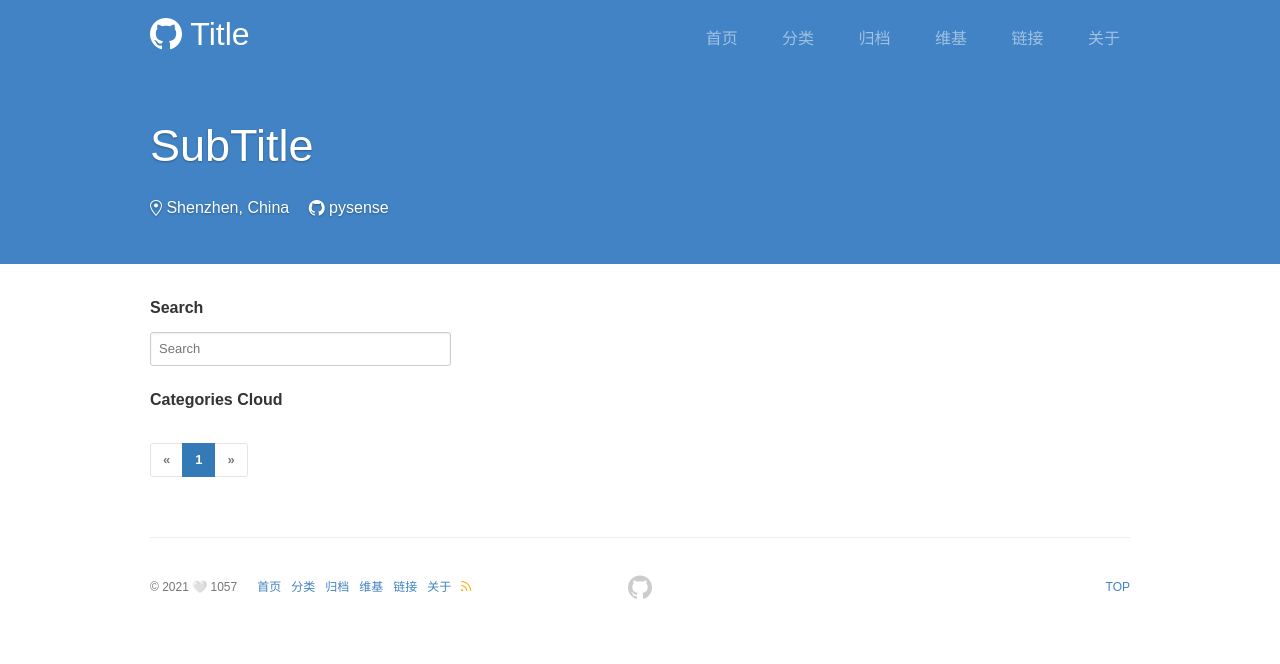
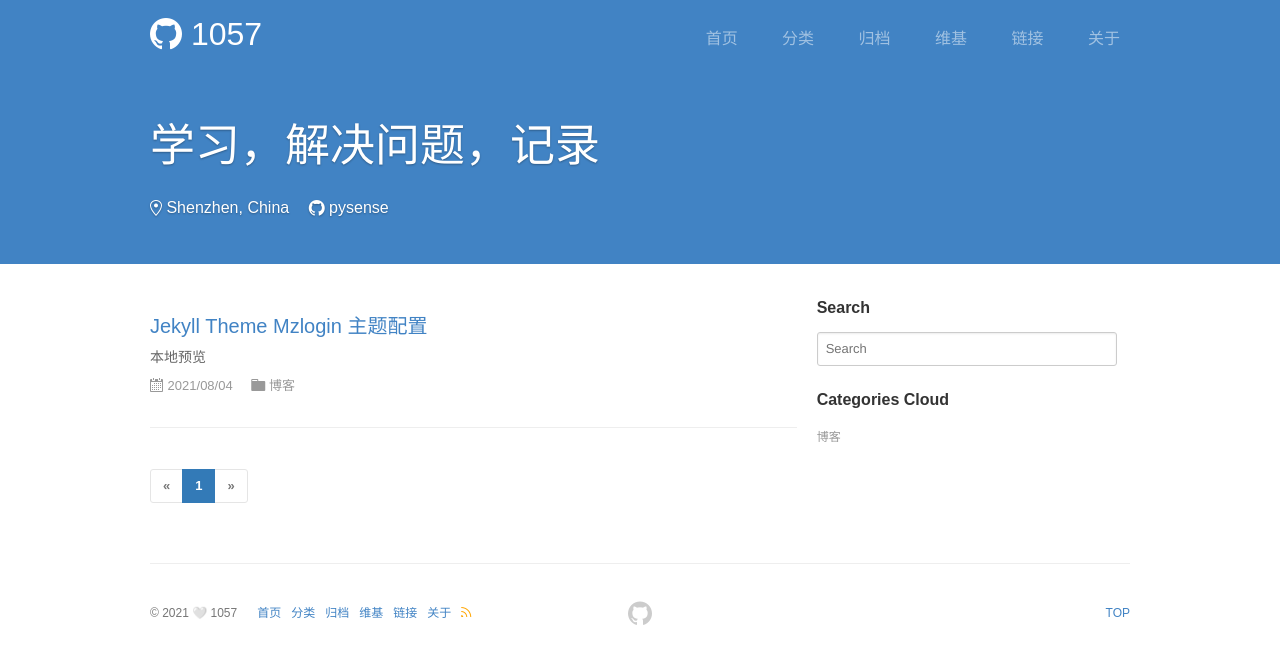
Before and after one commit to pysense/jekyll-theme-mzlogin, a Jekyll site: the page built from index.html, in a window 1280 px wide. Shown: the top 664 px of the page. Built offline with Jekyll 4.4.1, drawn with Linux system fonts in a browser that asks for light colours; the list of posts is cut into pages by our own code; part of the change alters nothing that is shown.

Commit message:
2021/08/04 Update Post

````diff
--- a/_config.yml
+++ b/_config.yml
@@ -4,10 +4,10 @@
 baseurl:
 url: http://1057.pub/jekyll-theme-mzlogin
 date_format: "ordinal"
-title: Title
-subtitle: "SubTitle"
+title: 1057
+subtitle: "学习，解决问题，记录"
 description: "Desc"
-keywords: 1057
+keywords: jekyll, github pages
 timezone: Asia/Shanghai
 encoding: "utf-8"
 side_bar_repo_limit: 5
@@ -104,7 +104,8 @@ paginate: 10
 lsi: false
 quiet: false
 excerpt_separator: "\n\n"
-permalink: /:year/:month/:day/:title/
+#permalink: /:year/:month/:day/:title/
+permalink: /posts/:title/
 plugins:
     - jekyll-github-metadata
     - rouge
@@ -118,6 +119,14 @@ collections:
     wiki:
         output: true
         permalink: /wiki/:path/
+exclude:
+  - README.md
+  - LICENSE
+  - '*.bat'
+  - _v_recycle_bin
+  - vx.json
+  - vx_notebook
+  - vx_recycle_bin
 
 # ---------------- #
 #      Comments    #
--- /dev/null
+++ b/_posts/2021-08-04-config-jekyll-theme-mzlogin.md
@@ -0,0 +1,50 @@
+---
+layout: post
+title: Jekyll Theme Mzlogin 主题配置
+categories: [博客]
+description:
+keywords: jekyll, github pages
+---
+
+## 本地预览
+
+[Testing your GitHub Pages site locally with Jekyll - GitHub Docs](https://docs.github.com/en/pages/setting-up-a-github-pages-site-with-jekyll/testing-your-github-pages-site-locally-with-jekyll)
+
+```
+scoop install ruby msys2
+ridk install # 选 3 安装工具链
+gem install jekyll bundler
+cd <gpages_dir>
+bundle install
+```
+
+为了防止启动 Jekyll 出现 `Error:  SSL_connect returned=1 errno=0 state=error: certificate verify failed` 错误：
+
+1. 下载 https://curl.haxx.se/ca/cacert.pem 放入 `C:\`
+2. 设置 `set SSL_CERT_FILE=C:\cacert.pem` 变量
+
+如果第一步忽略，也可直接设置变量 `SSL_CERT_FILE=` 后再启动 Jekyll
+
+```
+bundle exec jekyll serve
+```
+
+## 针对原主题的修改
+
+### 代码高亮样式本地化
+
+```
+cd assets\css
+git clone https://github.com/mzlogin/rouge-themes
+```
+
+修改 `_includes\header.html`
+
+```html
+<!-- <link rel="stylesheet" href="{{ highlight_base_url }}/{{ site.highlight_theme}}.css"> -->
+<link rel="stylesheet" href="{{ assets_base_url }}/assets/css/rouge-themes/dist/{{ site.highlight_theme }}.css">
+```
+
+## TODO
+
+- [ ] 拓宽正文
````
Also changed, not shown: 1 other file.
